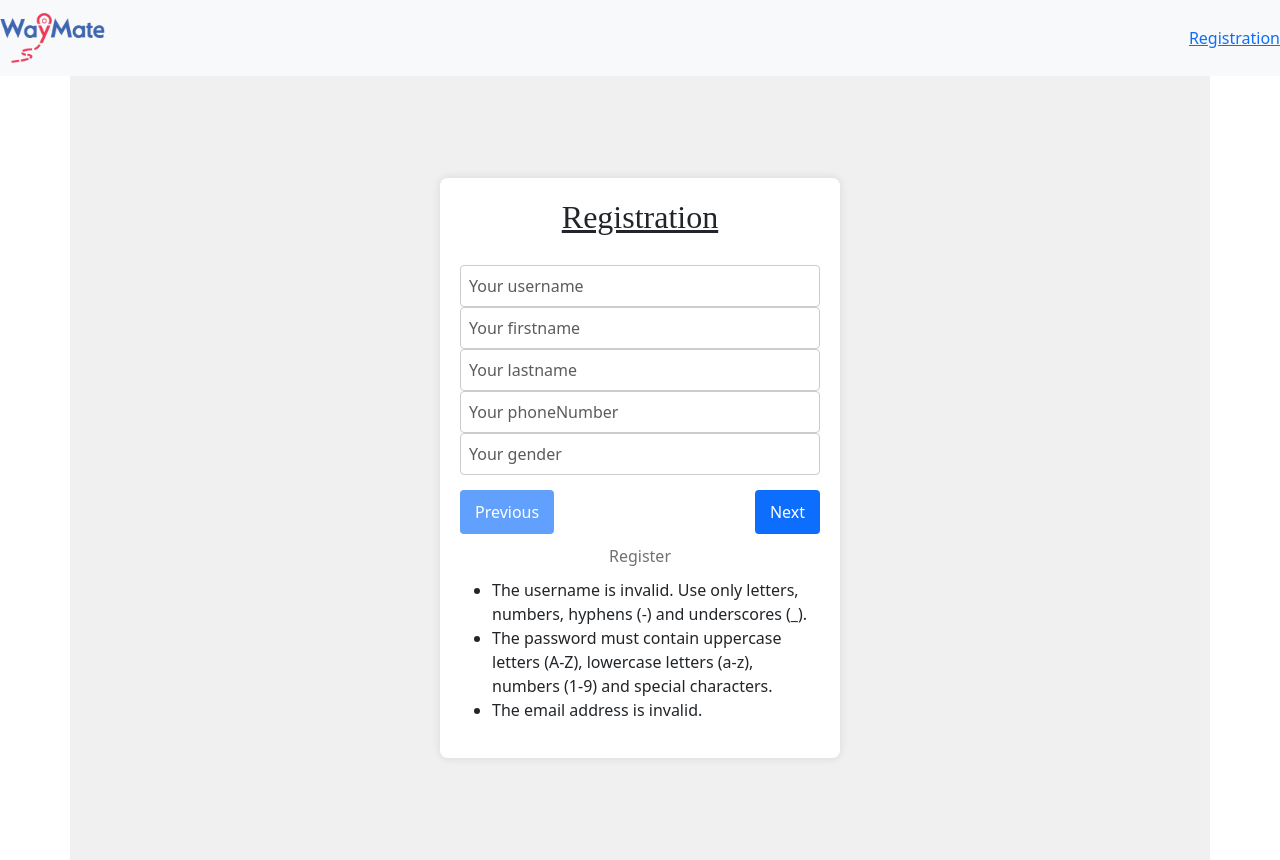
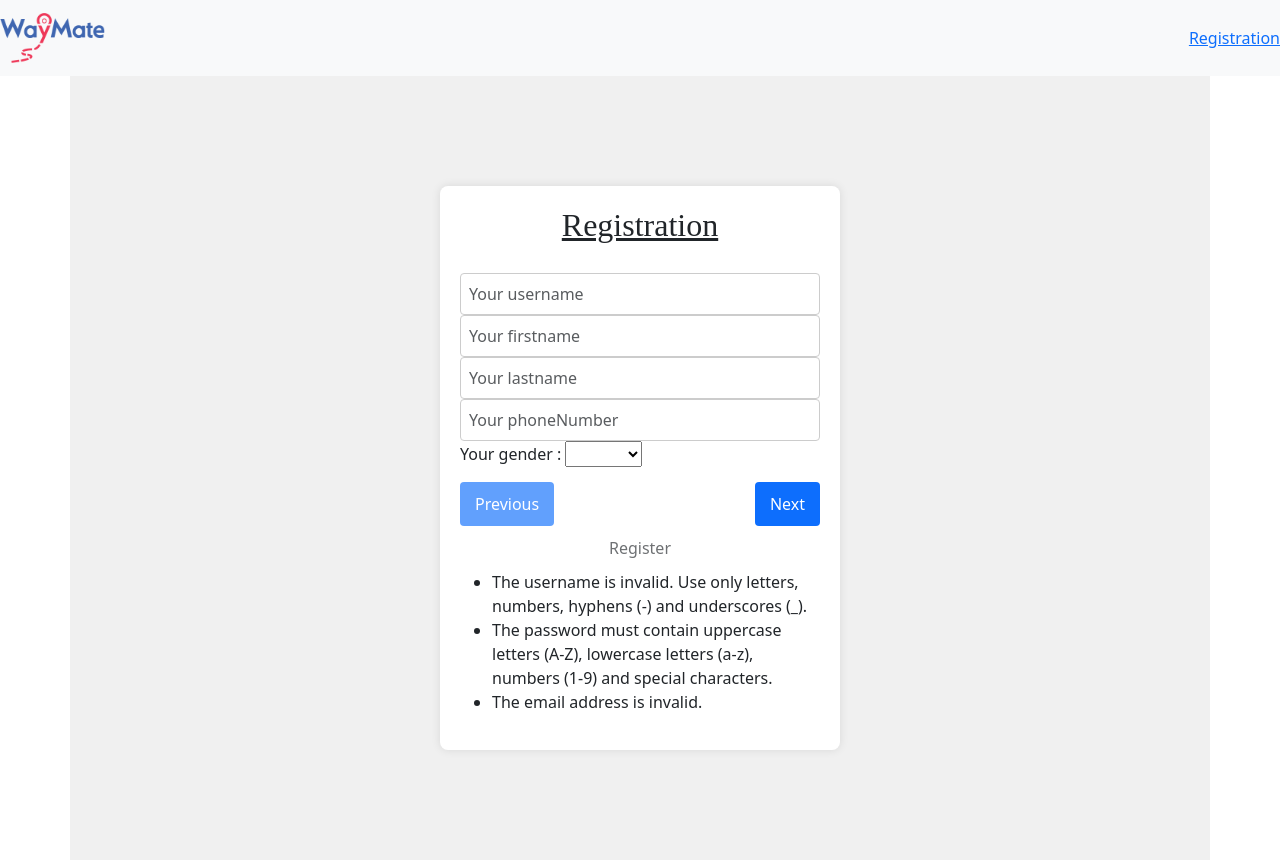
Before and after one commit to Antoinehrt/WayMate_FrontEnd, an Angular app: page /registration in a window 1280 px wide. Built offline with nearby package versions, Linux system fonts and the light colour scheme.

Commit message:
Change input gender into a select and add max value to input date

```diff
--- a/src/app/pages/registration/registration.component.html
+++ b/src/app/pages/registration/registration.component.html
@@ -7,7 +7,14 @@
           <input class="form-control" type="text" name="firstnameRegistration" formControlName="firstname" placeholder="Your firstname"/>
           <input class="form-control" type="text" name="lastnameRegistration" formControlName="lastname" placeholder="Your lastname"/>
           <input class="form-control" type="text" name="phoneNumberRegistration" formControlName="phoneNumber" placeholder="Your phoneNumber"/>
-          <input class="form-control" type="text" name="genderRegistration" formControlName="gender" placeholder="Your gender"/>
+        <label>Your gender :
+          <select name="genderRegistration" formControlName="gender">
+            <option value="None">None</option>
+            <option value="Female">Female</option>
+            <option value="Male">Male</option>
+          </select>
+        </label>
+<!--          <input class="form-control" type="text" name="genderRegistration" formControlName="gender" placeholder="Your gender"/>-->
       </div>
       <div class="form-group" *ngIf="currentStep === 2">
           <input class="form-control" type="password" name="passwordRegistration" formControlName="password" placeholder="Your password"/>
@@ -17,7 +24,7 @@
           <input class="form-control" type="email" name="emailRegistration" formControlName="email" placeholder="Your email"/>
       </div>
       <div class="form-group" *ngIf="currentStep === 4">
-          <input class="form-control" type="date" name="birthdateRegistration" formControlName="birthdate" min="1900-01-01"/>
+          <input class="form-control" type="date" name="birthdateRegistration" formControlName="birthdate" min="1900-01-01" [max]="maxBirthdate"/>
       </div>
     </div>
     <div formGroupName="addressForm">
--- a/src/app/pages/registration/registration.component.ts
+++ b/src/app/pages/registration/registration.component.ts
@@ -11,6 +11,8 @@ export class RegistrationComponent {
   currentStep: number =1;
   errorMail: boolean = false;
   errorUsername: boolean = false;
+  maxBirthdate: string;
+
 
   form: FormGroup = this._fb.group({
     passengerForm:this._fb.group({
@@ -35,6 +37,9 @@ export class RegistrationComponent {
   });
 
   constructor(private _fb: FormBuilder, private _registrationService: RegistrationService) {
+    const currentDate = new Date();
+    const maxDate = new Date(currentDate.getFullYear() - 14, currentDate.getMonth(), currentDate.getDate());
+    this.maxBirthdate = maxDate.toISOString().split('T')[0];
   }
   nextStep() {
     this.currentStep++;
```
